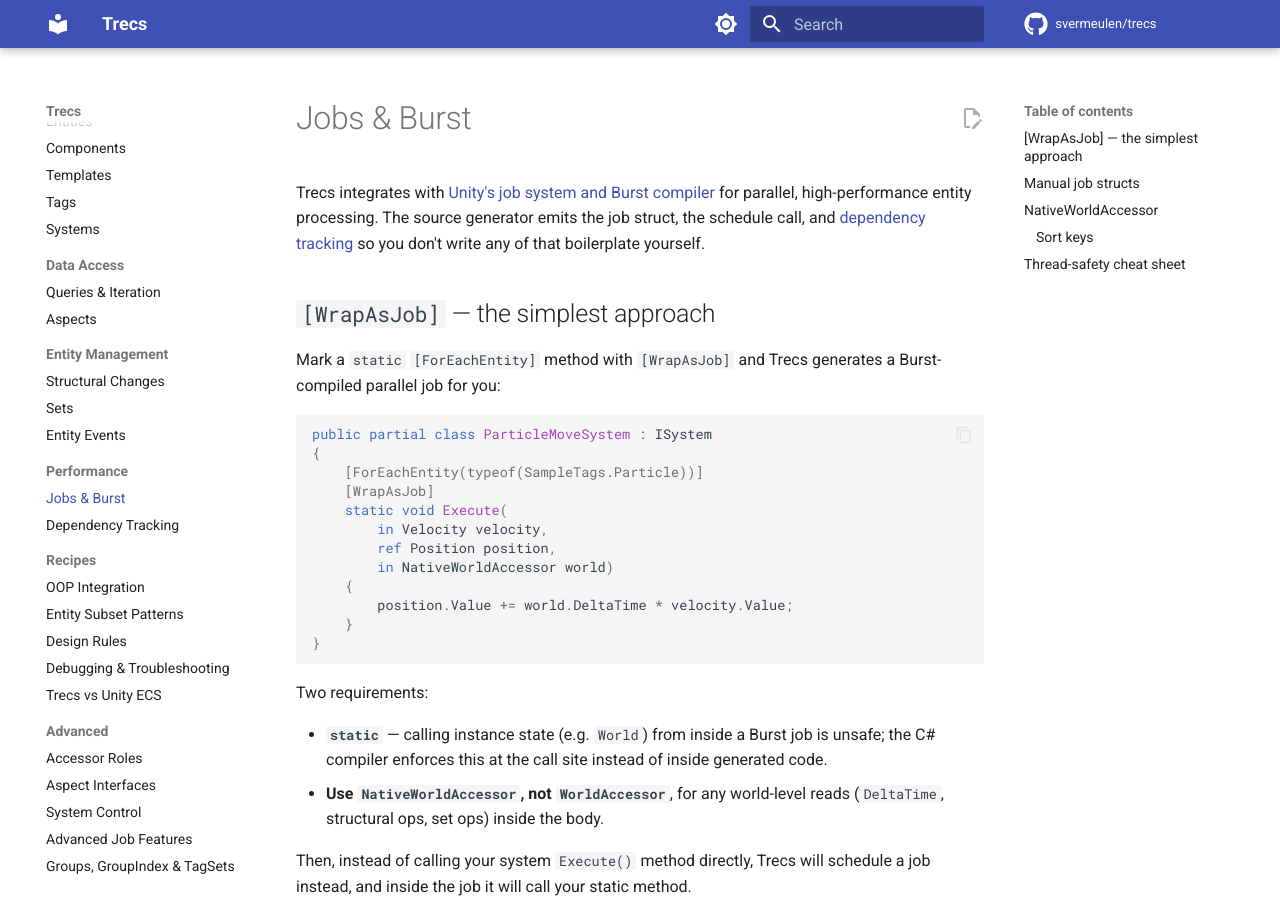
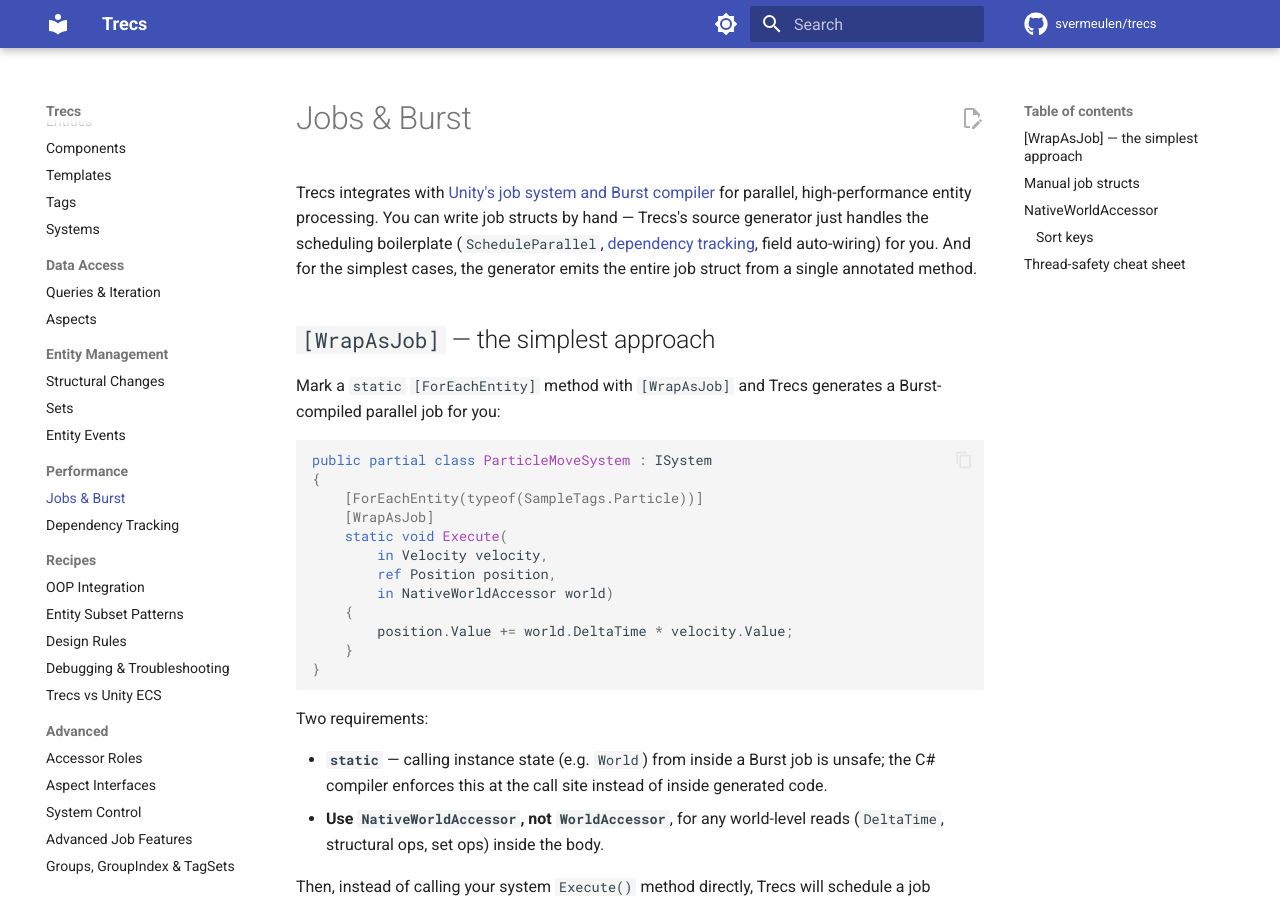
Before and after one commit to svermeulen/trecs, an MkDocs documentation site: the page built from docs/performance/jobs-and-burst.md, in a window 1280 px wide and 900 px high. Built offline with MkDocs 1.6.1 and Material for MkDocs 9.7.7, drawn with Linux system fonts in a browser that asks for light colours; comment, search, counter and statistics services are not loaded.

Commit message:
Docs: jobs-and-burst opening — make clear users can write job structs
The previous opening — 'the source generator emits the job struct,
the schedule call, and dependency tracking so you don't write any
of that boilerplate yourself' — implied that all jobs in Trecs are
auto-generated, which isn't true. Manual job structs are a
first-class option (covered later on the same page), and the
generator only emits the schedule call + dependency wiring for those.

Reworded the lead to make the split explicit: hand-written job
structs are supported and just get the scheduling boilerplate for
free; the simplest case ([WrapAsJob]) is the one where the generator
emits the whole struct from a single annotated method.

Co-Authored-By: Claude <noreply@anthropic.com>

```diff
--- a/docs/performance/jobs-and-burst.md
+++ b/docs/performance/jobs-and-burst.md
@@ -1,6 +1,6 @@
 # Jobs & Burst
 
-Trecs integrates with [Unity's job system and Burst compiler](https://docs.unity3d.com/Packages/com.unity.burst@latest) for parallel, high-performance entity processing. The source generator emits the job struct, the schedule call, and [dependency tracking](dependency-tracking.md) so you don't write any of that boilerplate yourself.
+Trecs integrates with [Unity's job system and Burst compiler](https://docs.unity3d.com/Packages/com.unity.burst@latest) for parallel, high-performance entity processing. You can write job structs by hand — Trecs's source generator just handles the scheduling boilerplate (`ScheduleParallel`, [dependency tracking](dependency-tracking.md), field auto-wiring) for you. And for the simplest cases, the generator emits the entire job struct from a single annotated method.
 
 ## `[WrapAsJob]` — the simplest approach
 
```
